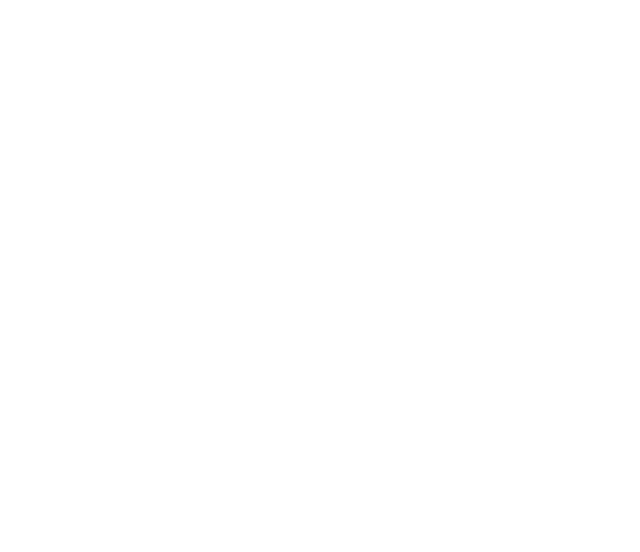
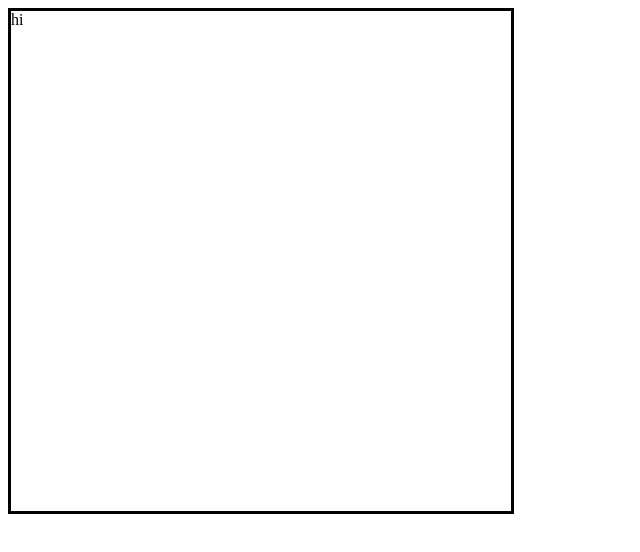
Before and after one commit to E-Albert/ball-in-a-box, a plain HTML site: page index.html in a window 1280 px wide. Shown: the whole page, without its empty margins (0-640 px from the left). Drawn offline with Linux system fonts and the light colour scheme.

Commit message:
added style to div in html and linked css

```diff
--- a/index.html
+++ b/index.html
@@ -4,9 +4,10 @@
     <meta charset="UTF-8">
     <meta http-equiv="X-UA-Compatible" content="IE=edge">
     <meta name="viewport" content="width=device-width, initial-scale=1.0">
+    <link rel="stylesheet" href="styles.css" />
     <title>Ball in box</title>
 </head>
 <body>
-
+    <div class="box">hi</div>
 </body>
 </html>
--- a/styles.css
+++ b/styles.css
@@ -0,0 +1,5 @@
+.box {
+    height: 500px;
+    width: 500px;
+    border: black 3px solid;
+}
```
